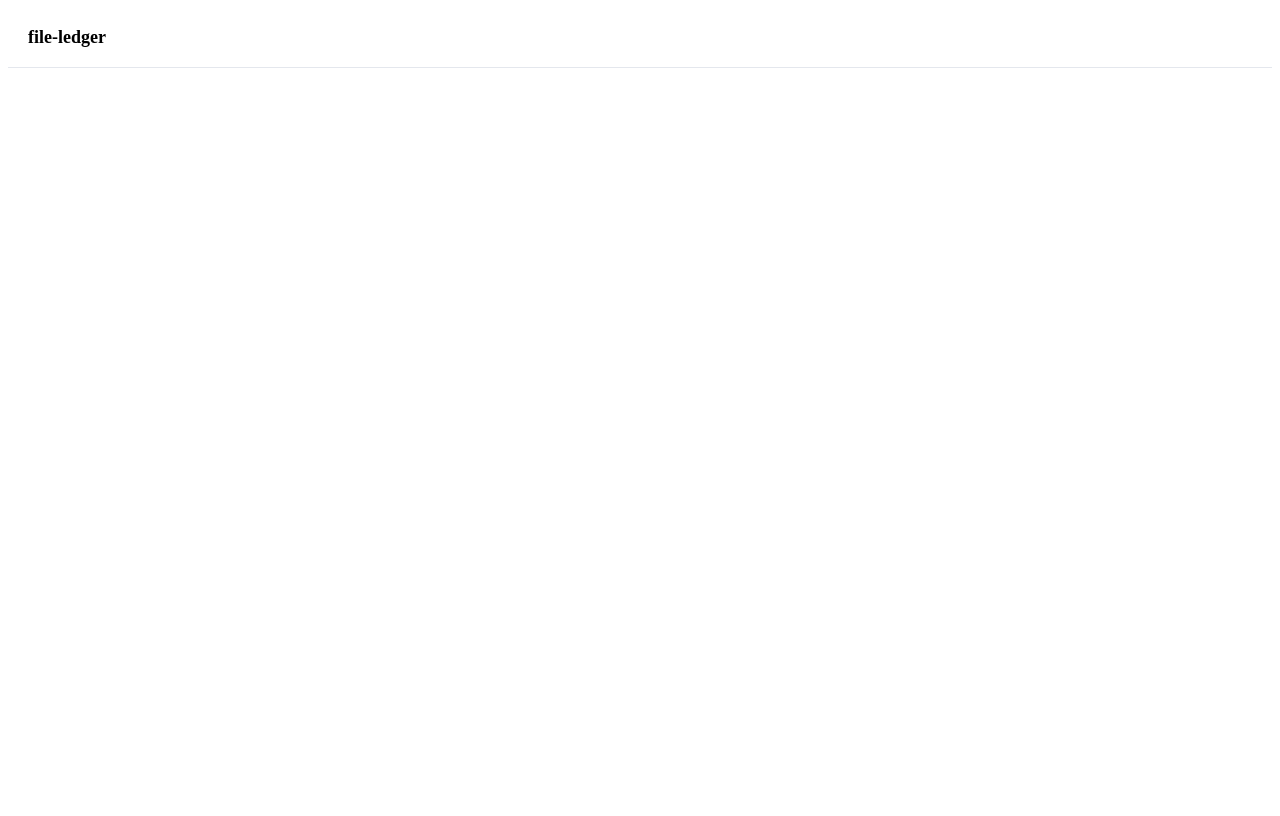
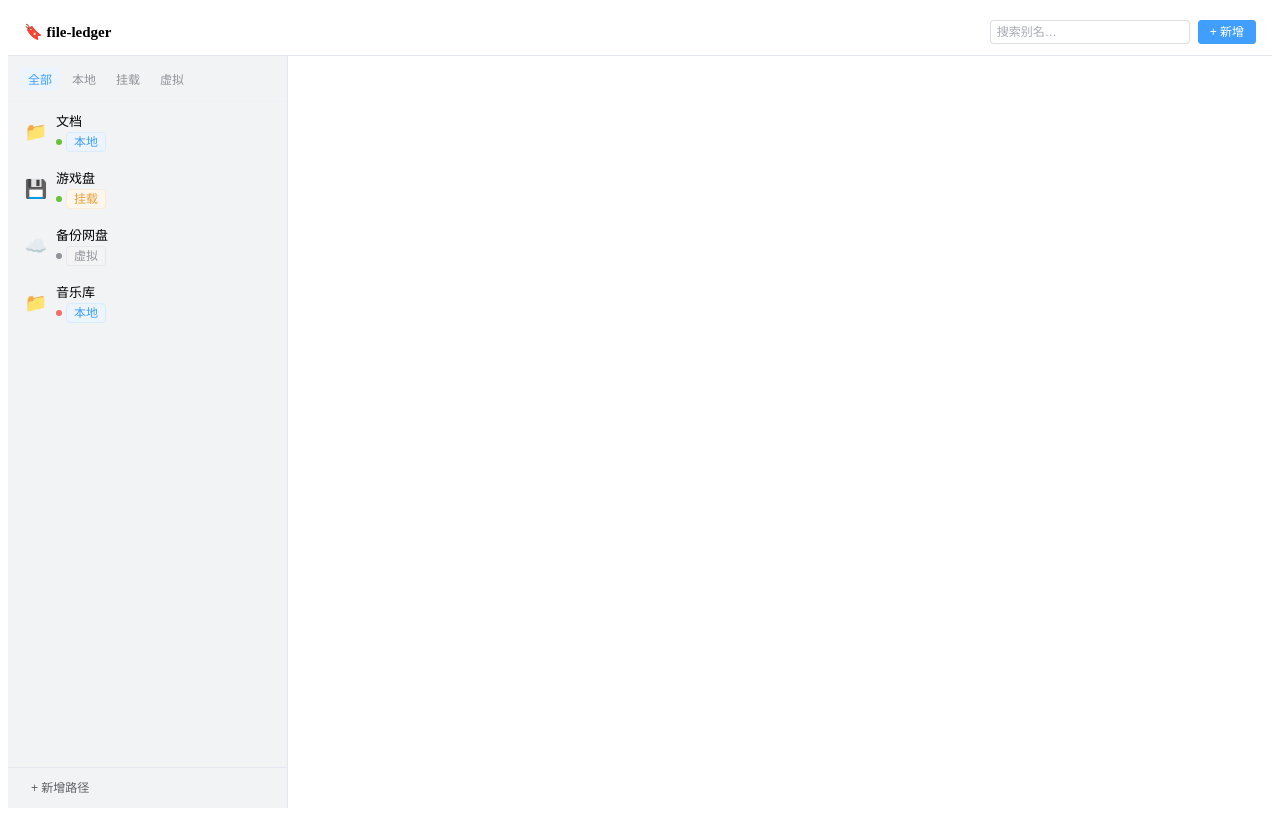
Before and after one commit to yehuoshun/file-ledger, a Vue app in the folder web/: page / in a window 1280 px wide. Built offline with nearby package versions, Linux system fonts and the light colour scheme.

Commit message:
步骤3 侧边状态栏：条目列表+类型筛选+在线/离线状态点

```diff
--- a/web/src/App.vue
+++ b/web/src/App.vue
@@ -1,26 +1,266 @@
 <template>
-  <el-container>
-    <el-header class="header">
-      <h1 class="title">file-ledger</h1>
+  <el-container class="app-layout">
+    <el-header class="top-bar">
+      <span class="logo">🔖 file-ledger</span>
+      <div class="top-actions">
+        <el-input
+          v-model="search"
+          placeholder="搜索别名…"
+          clearable
+          size="small"
+          class="search-input"
+        />
+        <el-button type="primary" size="small" @click="handleAdd">+ 新增</el-button>
+      </div>
     </el-header>
-    <el-main>
-      <router-view />
-    </el-main>
+
+    <el-container class="body">
+      <el-aside width="280px" class="sidebar">
+        <div class="sidebar-inner">
+          <div class="filter-tabs">
+            <span
+              v-for="t in typeFilters"
+              :key="t.value"
+              class="filter-tab"
+              :class="{ active: activeFilter === t.value }"
+              @click="activeFilter = t.value"
+            >{{ t.label }}</span>
+          </div>
+
+          <div class="entry-list">
+            <div
+              v-for="entry in filteredEntries"
+              :key="entry.id"
+              class="entry-item"
+              :class="{ selected: selectedId === entry.id }"
+              @click="selectedId = entry.id"
+            >
+              <div class="entry-icon">{{ typeIcon[entry.type] }}</div>
+              <div class="entry-info">
+                <div class="entry-alias">{{ entry.alias }}</div>
+                <div class="entry-meta">
+                  <span class="status-dot" :class="statusClass(entry)"></span>
+                  <el-tag :type="tagType[entry.type]" size="small">{{ typeLabel[entry.type] }}</el-tag>
+                </div>
+              </div>
+              <div class="entry-actions" @click.stop>
+                <el-button link size="small" @click="handleEdit(entry)">✏️</el-button>
+                <el-button link size="small" type="danger" @click="handleDelete(entry)">🗑️</el-button>
+              </div>
+            </div>
+
+            <div v-if="filteredEntries.length === 0" class="empty-sidebar">
+              <p>暂无条目</p>
+            </div>
+          </div>
+
+          <div class="sidebar-footer">
+            <el-button text size="small" @click="handleAdd">+ 新增路径</el-button>
+          </div>
+        </div>
+      </el-aside>
+
+      <el-main class="content">
+        <router-view />
+      </el-main>
+    </el-container>
   </el-container>
 </template>
 
+<script setup lang="ts">
+import { ref, computed } from 'vue'
+
+// ── mock data ──
+interface Entry {
+  id: string
+  alias: string
+  type: 'local' | 'mount' | 'virtual'
+  root: string
+  status: 'online' | 'offline' | 'virtual'
+  note: string
+}
+
+const entries = ref<Entry[]>([
+  { id: '1', alias: '文档', type: 'local', root: 'D:\\docs', status: 'online', note: '项目文档' },
+  { id: '2', alias: '游戏盘', type: 'mount', root: 'Z:', status: 'online', note: 'NAS 挂载' },
+  { id: '3', alias: '备份网盘', type: 'virtual', root: 'ali:backup', status: 'virtual', note: '阿里云盘' },
+  { id: '4', alias: '音乐库', type: 'local', root: 'E:\\music', status: 'offline', note: '' },
+])
+
+const search = ref('')
+const activeFilter = ref('all')
+const selectedId = ref<string | null>(null)
+
+const typeFilters = [
+  { value: 'all', label: '全部' },
+  { value: 'local', label: '本地' },
+  { value: 'mount', label: '挂载' },
+  { value: 'virtual', label: '虚拟' },
+]
+
+const typeLabel: Record<string, string> = { local: '本地', mount: '挂载', virtual: '虚拟' }
+const typeIcon: Record<string, string> = { local: '📁', mount: '💾', virtual: '☁️' }
+const tagType: Record<string, string> = { local: '', mount: 'warning', virtual: 'info' }
+
+const filteredEntries = computed(() => {
+  let list = entries.value
+  if (activeFilter.value !== 'all') {
+    list = list.filter((e) => e.type === activeFilter.value)
+  }
+  if (search.value) {
+    list = list.filter((e) => e.alias.includes(search.value))
+  }
+  return list
+})
+
+function statusClass(entry: Entry) {
+  return entry.status === 'online' ? 'dot-online' : entry.status === 'offline' ? 'dot-offline' : 'dot-virtual'
+}
+
+function handleAdd() {
+  // 步骤3 骨架：占位
+}
+
+function handleEdit(_entry: Entry) {
+  // 步骤3 骨架：占位
+}
+
+function handleDelete(_entry: Entry) {
+  // 步骤3 骨架：占位
+}
+</script>
+
 <style scoped>
-.header {
+.app-layout {
+  height: 100vh;
+}
+
+/* ── top bar ── */
+.top-bar {
   display: flex;
   align-items: center;
+  justify-content: space-between;
   border-bottom: 1px solid var(--el-border-color-light);
+  padding: 0 16px;
+  height: 48px;
 }
-.title {
+.logo {
+  font-size: 15px;
+  font-weight: 600;
+}
+.top-actions {
+  display: flex;
+  align-items: center;
+  gap: 8px;
+}
+.search-input {
+  width: 200px;
+}
+
+/* ── sidebar ── */
+.sidebar {
+  border-right: 1px solid var(--el-border-color-light);
+  background: var(--el-bg-color-page);
+}
+.sidebar-inner {
+  display: flex;
+  flex-direction: column;
+  height: 100%;
+}
+.filter-tabs {
+  display: flex;
+  gap: 4px;
+  padding: 12px 12px 8px;
+  border-bottom: 1px solid var(--el-border-color-extra-light);
+}
+.filter-tab {
+  font-size: 12px;
+  padding: 2px 8px;
+  border-radius: 4px;
+  cursor: pointer;
+  color: var(--el-text-color-secondary);
+}
+.filter-tab.active {
+  background: var(--el-color-primary-light-9);
+  color: var(--el-color-primary);
+}
+
+.entry-list {
+  flex: 1;
+  overflow-y: auto;
+  padding: 4px 0;
+}
+.entry-item {
+  display: flex;
+  align-items: center;
+  gap: 8px;
+  padding: 8px 12px;
+  cursor: pointer;
+  border-radius: 4px;
+  margin: 0 4px;
+  transition: background 0.15s;
+}
+.entry-item:hover {
+  background: var(--el-fill-color-light);
+}
+.entry-item.selected {
+  background: var(--el-color-primary-light-9);
+}
+.entry-icon {
   font-size: 18px;
-  font-weight: 600;
-  margin: 0;
+  width: 24px;
+  text-align: center;
+  flex-shrink: 0;
 }
-.el-main {
-  padding: 20px;
+.entry-info {
+  flex: 1;
+  min-width: 0;
+}
+.entry-alias {
+  font-size: 13px;
+  font-weight: 500;
+  white-space: nowrap;
+  overflow: hidden;
+  text-overflow: ellipsis;
+}
+.entry-meta {
+  display: flex;
+  align-items: center;
+  gap: 4px;
+  margin-top: 2px;
+}
+.entry-actions {
+  flex-shrink: 0;
+  opacity: 0;
+  transition: opacity 0.15s;
+}
+.entry-item:hover .entry-actions {
+  opacity: 1;
+}
+
+.status-dot {
+  width: 6px;
+  height: 6px;
+  border-radius: 50%;
+  flex-shrink: 0;
+}
+.dot-online { background: #67c23a; }
+.dot-offline { background: #f56c6c; }
+.dot-virtual { background: #909399; }
+
+.sidebar-footer {
+  border-top: 1px solid var(--el-border-color-light);
+  padding: 8px 12px;
+}
+.empty-sidebar {
+  text-align: center;
+  color: var(--el-text-color-placeholder);
+  padding: 24px 12px;
+  font-size: 13px;
+}
+
+.content {
+  padding: 0;
+  background: var(--el-bg-color);
 }
 </style>
```
